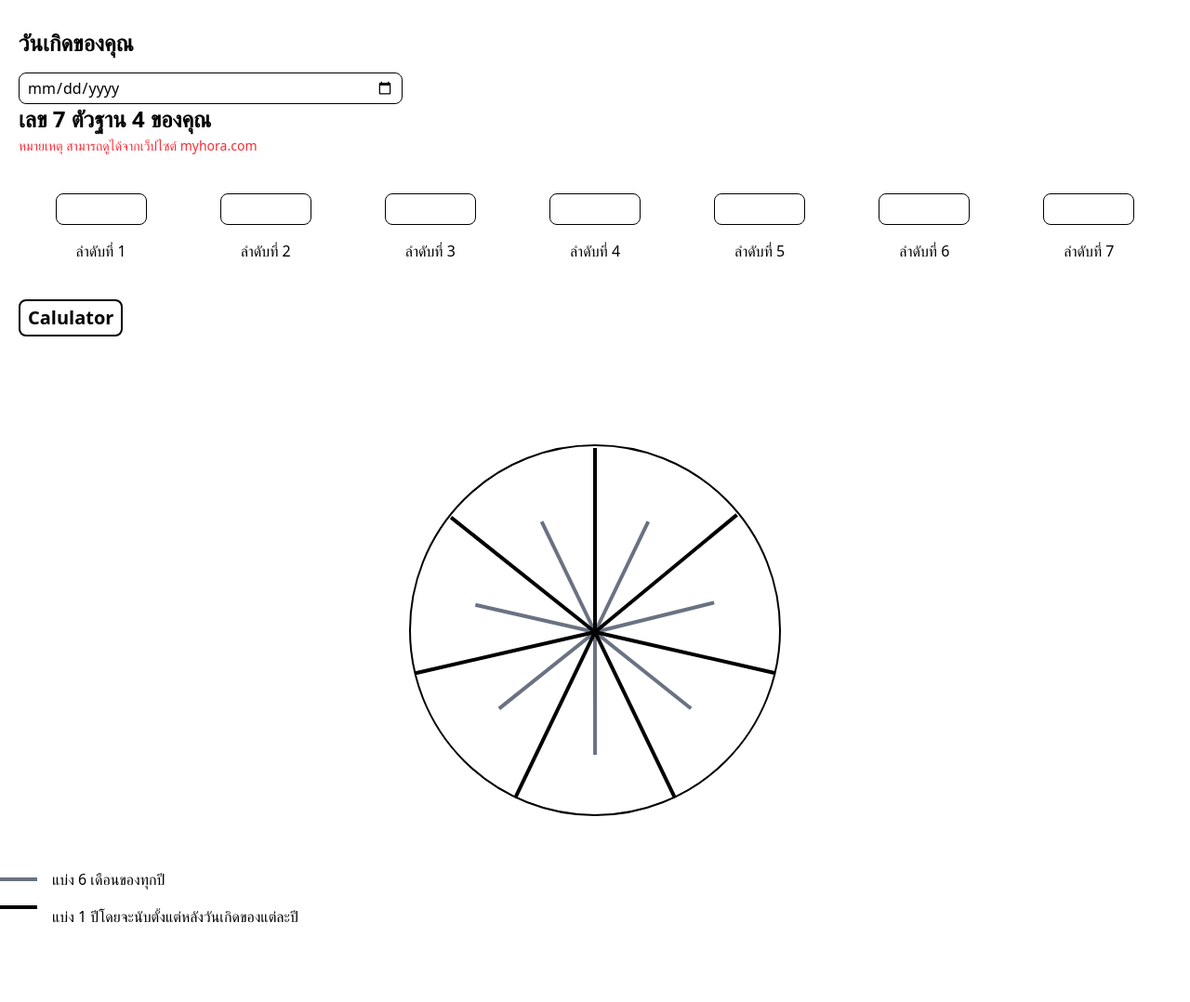
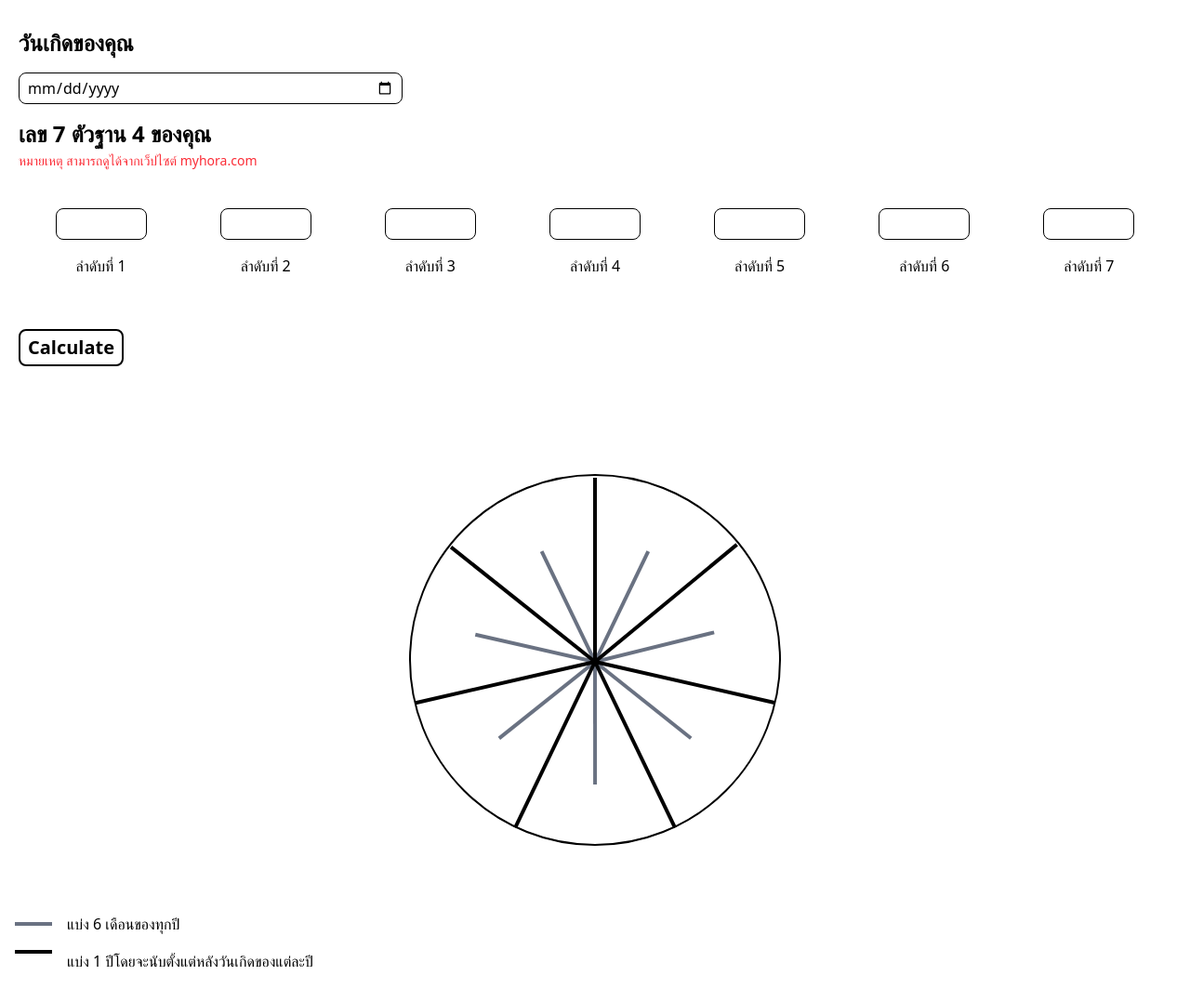
Before and after one commit to Nattpatsu/7Number4Base, a website: page index.html in a window 1280 px wide. Shown: the part 62-1140 px from the top of the page at 93% size. Before the commit the page ends 1076 px from the top, so only its background shows below. Drawn offline with Linux system fonts and the light colour scheme.

Commit message:
fix bug ui

```diff
--- a/index.html
+++ b/index.html
@@ -13,13 +13,13 @@
   <body>
     <div class="container min-h-screen mx-auto flex flex-col m-4 gap-4">
       <!--Header-->
-      <div class="flex flex-col justify-center items-center">
+      <div class="flex flex-col justify-center items-center ">
         <span class="font-sans text-2xl font-bold uppercase sm:text-4xl"
           >7 number 4 base</span
         >
       </div>
       <!--Date Birthday-->
-      <form onsubmit="return lifeCirclecal()" class="flex flex-col m-5">
+      <form onsubmit="return lifeCirclecal()" class="flex flex-col m-5 gap-4">
       <div class="flex flex-col font-sans gap-4">
         <span class="text-2xl font-bold">วันเกิดของคุณ</span>
         <input id="birthdaydate" type="date" value="" class="min-w-0 max-w-1/3 px-2 py-1 border-1 rounded-lg" required />
@@ -129,7 +129,7 @@
         </div>
       </div>
     <div>
-      <input type="submit"  value="Calulator" class="font-bold font-sans text-xl border-2 rounded-lg px-2 py-1 mb-10 mt-10 m hover:bg-orange-400 hover:text-white" "></input></div>
+      <input type="submit"  value="Calculate" class="font-bold font-sans text-xl border-2 rounded-lg px-2 py-1 mb-10 mt-10 m hover:bg-orange-400 hover:text-white" "></input></div>
     </form>
       <!--wheel 7number4base-->
       <div
@@ -138,7 +138,7 @@
         <!--circle-->
           <div
             id="circle"
-            class="relative size-100 rounded-full border-2"
+            class="relative size-80 rounded-full border-2 sm:size-100"
             style="
   background: conic-gradient(
     white 0deg 51.42deg,
@@ -181,7 +181,7 @@
         <div class="absolute top-1/2 left-1/2 w-1/2 h-1 bg-black rotate-[218.52deg] origin-left"></div>
         </div>
       </div>
-      <div class="flex flex-col justify-center items-start gap-4">
+      <div class="flex flex-col justify-center items-start gap-4 m-4">
         <div class="flex flex-row gap-4 items-center">
           <span class="w-10 h-1 bg-gray-500"></span>
           <span>แบ่ง 6 เดือนของทุกปี</span>
```
Also changed, not shown: output.css.
